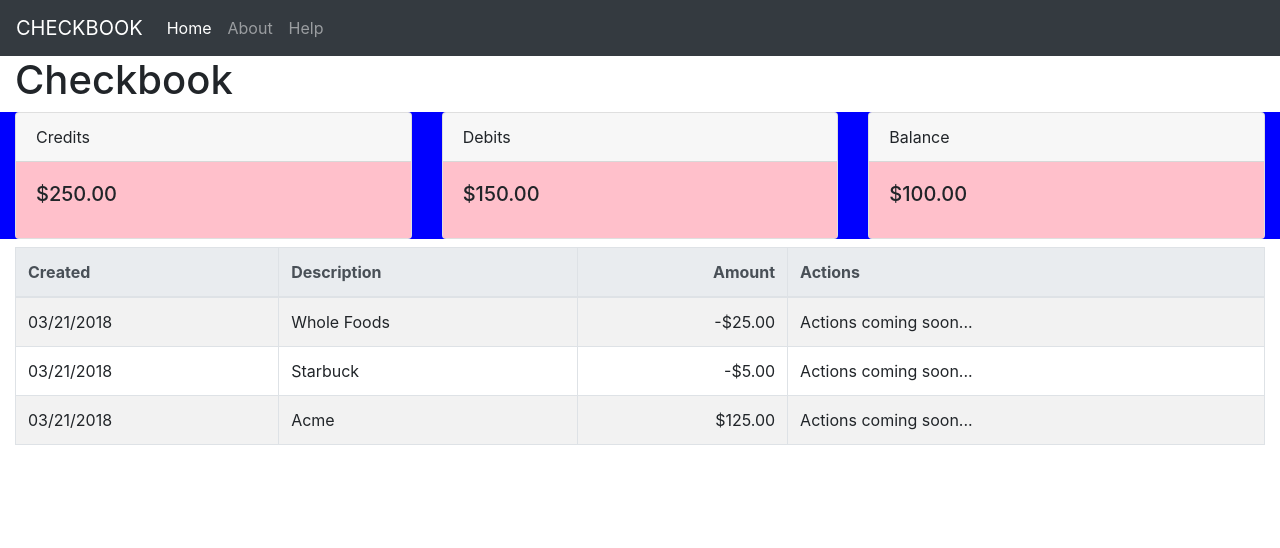
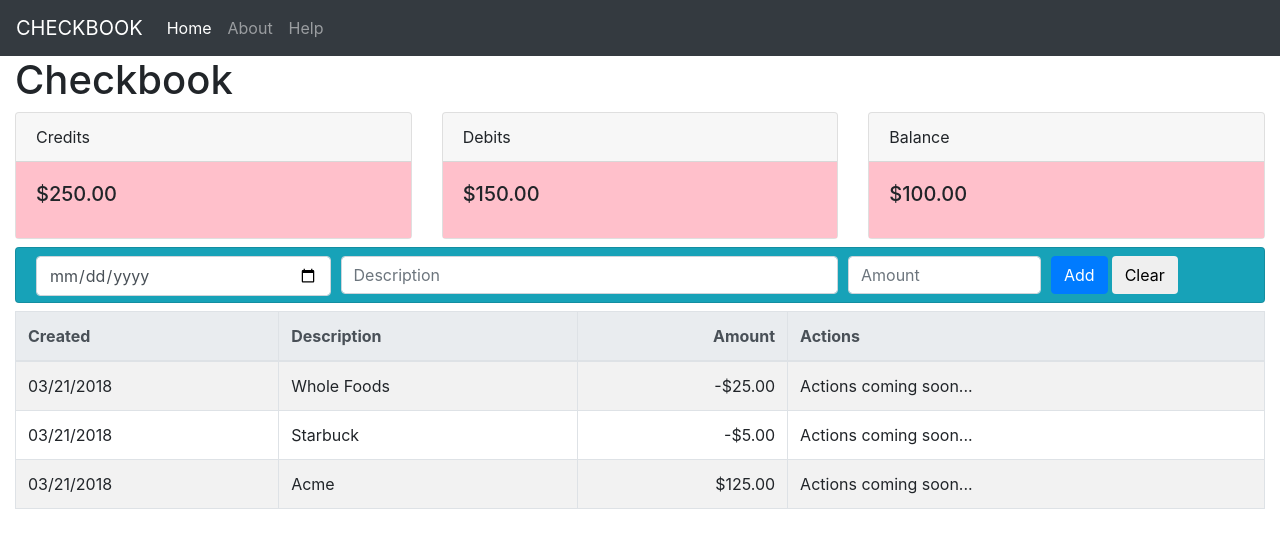
Before and after one commit to mcdaley/checkbook-redux, a React (Create React App) app: page / in a window 1280 px wide. Shown: the top 548 px of the page. Built offline with nearby package versions, Linux system fonts and the light colour scheme.

Commit message:
Added non-functioning add transaction form

```diff
--- a/src/components/checkbook.js
+++ b/src/components/checkbook.js
@@ -4,6 +4,7 @@
 import React            from 'react'
 import AccountBalance   from './account_balance'
 import TransactionList  from './transaction_list'
+import AddTransaction   from '../containers/add_transaction'
 
 const Checkbook = () => {
 
@@ -21,6 +22,7 @@ const Checkbook = () => {
         debits  = {150.00}
         balance = {100.00}
       />
+      <AddTransaction />
       <TransactionList transactions={transactions} />
     </div>
   )
--- /dev/null
+++ b/src/containers/add_transaction.jsx
@@ -0,0 +1,140 @@
+//-----------------------------------------------------------------------------
+// src/containers/add_transaction.jsx
+//-----------------------------------------------------------------------------
+import React      from 'react'
+import ReactDOM   from 'react-dom'
+import PropTypes  from 'prop-types'
+
+///////////////////////////////////////////////////////////////////////////////
+// TODO: 04/03/2018
+// -  CONVERT TO REACT COMPONENT W/ STATE
+// -  IMPLEMENT THE CLEAR BUTTON
+// -  PASS IN THE TRANSACTIONS AND METHOD TO ADD TRANSACTOIN AS PROPS
+//    FROM CHECKBOOK.
+// -  ADD THE TRANSACTION TO THE EMPTY ARRAY OF TRANSACTIONS
+// -  IMPLEMENT THE CLEAR BUTTON
+// -  MIGRATE ADD-TRANSACTION TO REDUX
+///////////////////////////////////////////////////////////////////////////////
+
+export default class AddTransaction extends React.Component {
+  constructor(props) {
+    super(props)
+
+    this.state = {
+      date:         '',
+      description:  '',
+      amount:       '',
+      errors:       {},
+    }
+
+    this.handleDate         = this.handleDate.bind(this)
+    this.handleDescription  = this.handleDescription.bind(this)
+    this.handleAmount       = this.handleAmount.bind(this)
+    this.resetInitialState  = this.resetInitialState.bind(this)
+    this.handleClear        = this.handleClear.bind(this)
+  }
+
+  resetInitialState() {
+    this.setState({
+      date:         '',
+      description:  '',
+      amount:       '',
+      errors:       {},
+    })
+  }
+
+  handleDate(e) {
+    this.setState({
+      date: e.target.value,
+    })
+  }
+
+  handleDescription(e) {
+    this.setState({
+      description: e.target.value,
+    })
+  }
+
+  handleAmount(e) {
+    this.setState({
+      amount: e.target.value,
+    })
+  }
+
+  handleClear(e) {
+    this.resetInitialState()
+  }
+
+  render() {
+    return (
+      <div className="card bg-info" style={{marginBottom: 0.50 + "rem"}}>
+        <form className="card-body" style={{paddingTop: 0.50 + "rem", paddingBottom: 0 + "rem"}}>
+            <div className="form-row">
+              <div className="col-3">
+                <label
+                  className = "sr-only"
+                >
+                  Date
+                </label>
+                <input
+                  type        = "date"
+                  onChange    = {this.handleDate}
+                  className   = "form-control"
+                  value       = {this.state.date}
+                >
+                </input>
+              </div>
+              <div className="col-5">
+                <label
+                  className = "sr-only"
+                >
+                  Description
+                </label>
+                <input
+                  type        = "text"
+                  onChange    = {this.handleDescription}
+                  className   = "form-control"
+                  id          = "txnDescription"
+                  placeholder = "Description"
+                  value       = {this.state.description}
+                >
+                </input>
+              </div>
+              <div className="col-2">
+                <label
+                  className   = "sr-only"
+                >
+                  Amount
+                </label>
+                <input
+                  type        = "text"
+                  onChange    = {this.handleAmount}
+                  className   = "form-control"
+                  id          = "txnAmount"
+                  placeholder = "Amount"
+                  value       = {this.state.amount}
+                >
+                </input>
+              </div>
+              <div className="col-2">
+                <button
+                  type        = "submit"
+                  className   = "btn btn-primary mb-2 btn-submit"
+                >
+                  Add
+                </button>
+                <button
+                  type        = "submit"
+                  onClick     = {this.handleClear}
+                  className   = "btn mb-2"
+                  style       = {{marginLeft: 0.25 + "rem"}}
+                >
+                  Clear
+                </button>
+              </div>
+            </div>
+          </form>
+      </div>
+    )
+  }
+}
--- a/src/styles/_checkbook.scss
+++ b/src/styles/_checkbook.scss
@@ -4,7 +4,7 @@
 
 .account-balance-row {
   margin-bottom:            0.50rem;
-  background-color:        $body-bkgrd;
+  //** background-color:        $body-bkgrd;
 }
 
 .account-card-body {
```
Also changed, not shown: src/styles/index.css.
